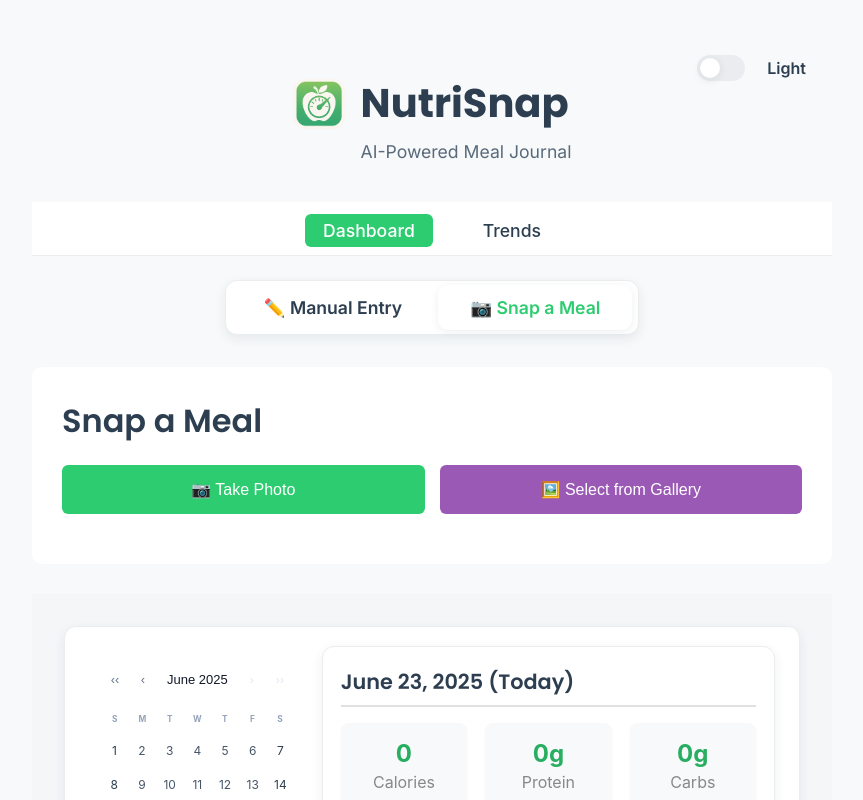
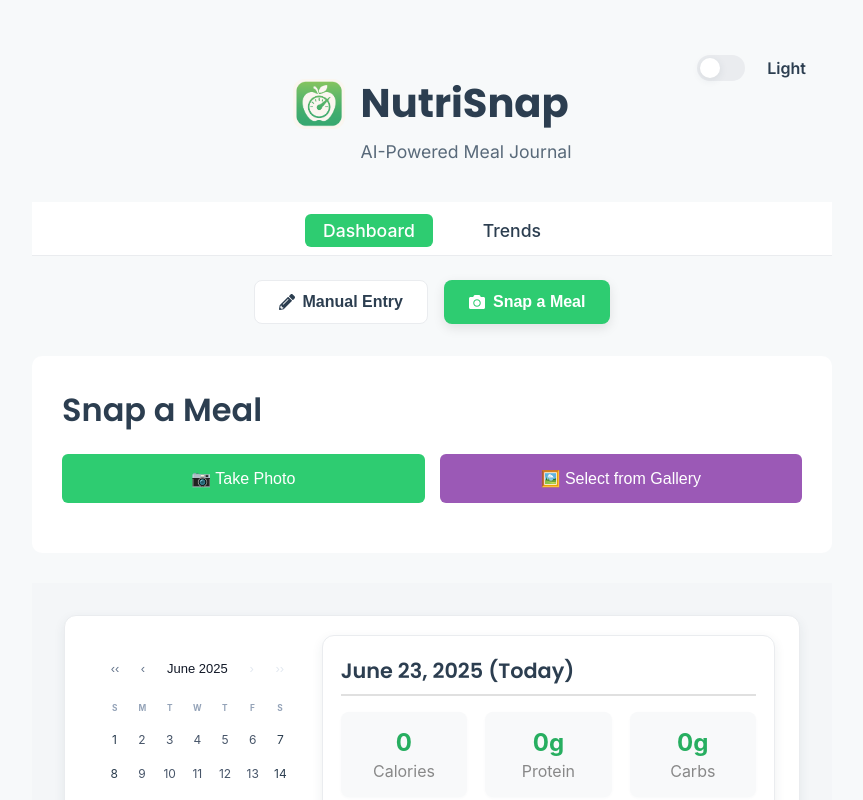
Before and after one commit to prasad-gade05/nutrition_tracker, a React (Vite) app: page / in a window 1280 px wide. Shown: the top 800 px of the page, without its empty margins (208-1071 px from the left). Built offline with nearby package versions, Linux system fonts and the light colour scheme; no server answers.

Commit message:
changes the ui of buttons

```diff
--- a/src/App.css
+++ b/src/App.css
@@ -98,43 +98,38 @@ h3 {
 .entry-tabs {
   display: flex;
   justify-content: center;
-  align-items: center;
-  background: var(--surface-color);
-  border-radius: 12px;
-  box-shadow: var(--shadow);
+  gap: 1rem;
+  margin-bottom: 2rem;
+}
+
+.tab-button {
+  display: flex;
+  align-items: center;
+  gap: 0.5rem;
+  padding: 0.75rem 1.5rem;
+  border-radius: 0.5rem;
+  font-size: 1rem;
+  font-weight: 600;
+  cursor: pointer;
+  transition: all 0.2s ease-in-out;
+  border: 1px solid transparent;
+}
+
+.tab-button.active {
+  background-color: var(--primary-color);
+  color: white;
+  box-shadow: 0 4px 12px rgba(0, 0, 0, 0.1);
+}
+
+.tab-button:not(.active) {
+  background-color: var(--surface-color);
+  color: var(--text-color-primary);
   border: 1px solid var(--border-color);
-  margin: 24px auto 32px auto;
-  width: fit-content;
-  padding: 4px;
-  gap: 0;
-}
-
-.tab-button {
-  font-family: "Inter", Arial, sans-serif;
-  font-size: 1.1rem;
-  font-weight: 600;
-  color: var(--text-color-primary);
-  background: transparent;
-  border: none;
-  outline: none;
-  padding: 12px 32px;
-  border-radius: 10px;
-  cursor: pointer;
-  transition: background 0.2s, color 0.2s;
-  margin: 0 2px;
-  display: flex;
-  align-items: center;
-  gap: 8px;
-}
-
-.tab-button.active {
-  background: var(--surface-color);
-  color: var(--primary-color);
-  box-shadow: 0px 2px 8px rgba(44, 62, 80, 0.08);
 }
 
 .tab-button:not(.active):hover {
-  background: var(--background-color);
+  transform: translateY(-2px);
+  box-shadow: 0 6px 16px rgba(0, 0, 0, 0.1);
 }
 
 .manual-entry-form,
--- a/src/App.jsx
+++ b/src/App.jsx
@@ -1,6 +1,6 @@
 import React, { useState, useEffect } from "react";
 import { BrowserRouter, Routes, Route, NavLink } from "react-router-dom";
-import { FaSun, FaMoon } from "react-icons/fa";
+import { FaSun, FaMoon, FaPencilAlt, FaCamera } from "react-icons/fa";
 import ManualEntryForm from "./components/ManualEntryForm";
 import ImageEntry from "./components/ImageEntry";
 import Dashboard from "./components/Dashboard";
@@ -105,7 +105,7 @@ function App() {
                       }`}
                       onClick={() => setActiveTab("manual")}
                     >
-                      ✏️ Manual Entry
+                      <FaPencilAlt /> Manual Entry
                     </button>
                     <button
                       className={`tab-button ${
@@ -113,7 +113,7 @@ function App() {
                       }`}
                       onClick={() => setActiveTab("image")}
                     >
-                      📷 Snap a Meal
+                      <FaCamera /> Snap a Meal
                     </button>
                   </div>
 
```
